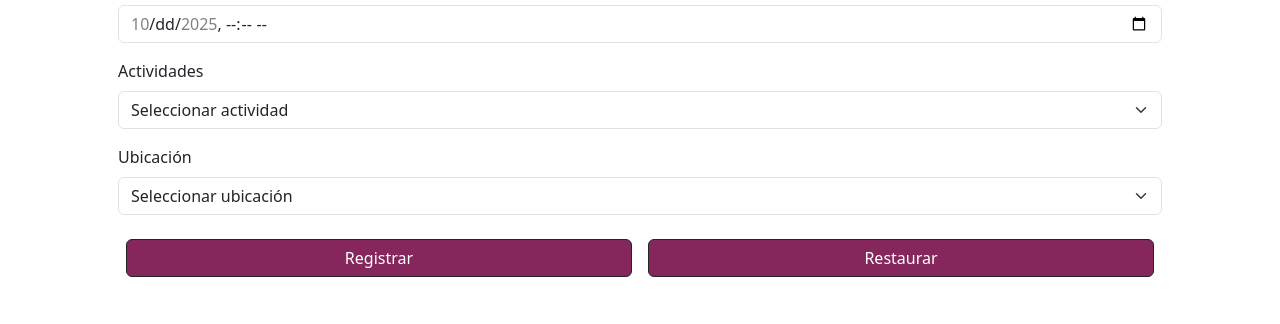
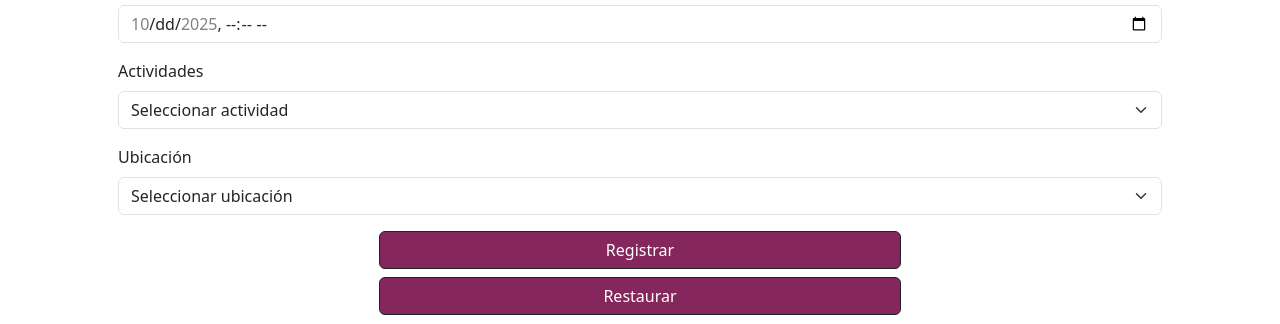
Before and after one commit to Migueleonfer27/bootstrap-vite-desafio-manchacomic, a website built with Vite: page index.html in a window 1280 px wide. Shown: the part 224-548 px from the top of the page. Built offline with nearby package versions, Linux system fonts and the light colour scheme.

Commit message:
Footer y modificación botones formulario

```diff
--- a/index.html
+++ b/index.html
@@ -60,9 +60,9 @@
               <option value="cave">Cueva</option>
             </select>
           </div>
-          <div class="d-flex flex-column flex-md-row justify-content-center">
-            <button id="submitBtn" type="submit" class="btn btn-dark w-100 w-md-25 bg-primary-person btn-hov-person btn-act-person m-2">Registrar</button>
-            <button id="resetBtn" type="reset" class="btn btn-dark w-100 w-md-25 bg-primary-person btn-hov-person btn-act-person m-2">Restaurar</button>
+          <div class="d-flex flex-column flex-md-colum justify-content-center align-items-center">
+            <button id="submitBtn" type="submit" class="btn btn-dark w-50 w-md-25 bg-primary-person btn-hov-person btn-act-person mb-2">Registrar</button>
+            <button id="resetBtn" type="reset" class="btn btn-dark w-50 w-md-25 bg-primary-person btn-hov-person btn-act-person mb-2">Restaurar</button>
           </div>
         </fieldset>
       </form>
@@ -284,6 +284,9 @@
      </tbody>
    </table>
   </div>
+  <footer class="bg-primary-person p-2 d-flex align-items-center justify-content-center">
+    <p class="text-light text-center mb-0">© 2025 ManchaComic, Inc</p>
+  </footer>
     <script type="module" src="./main.js"></script>
   </body>
 </html>
```
